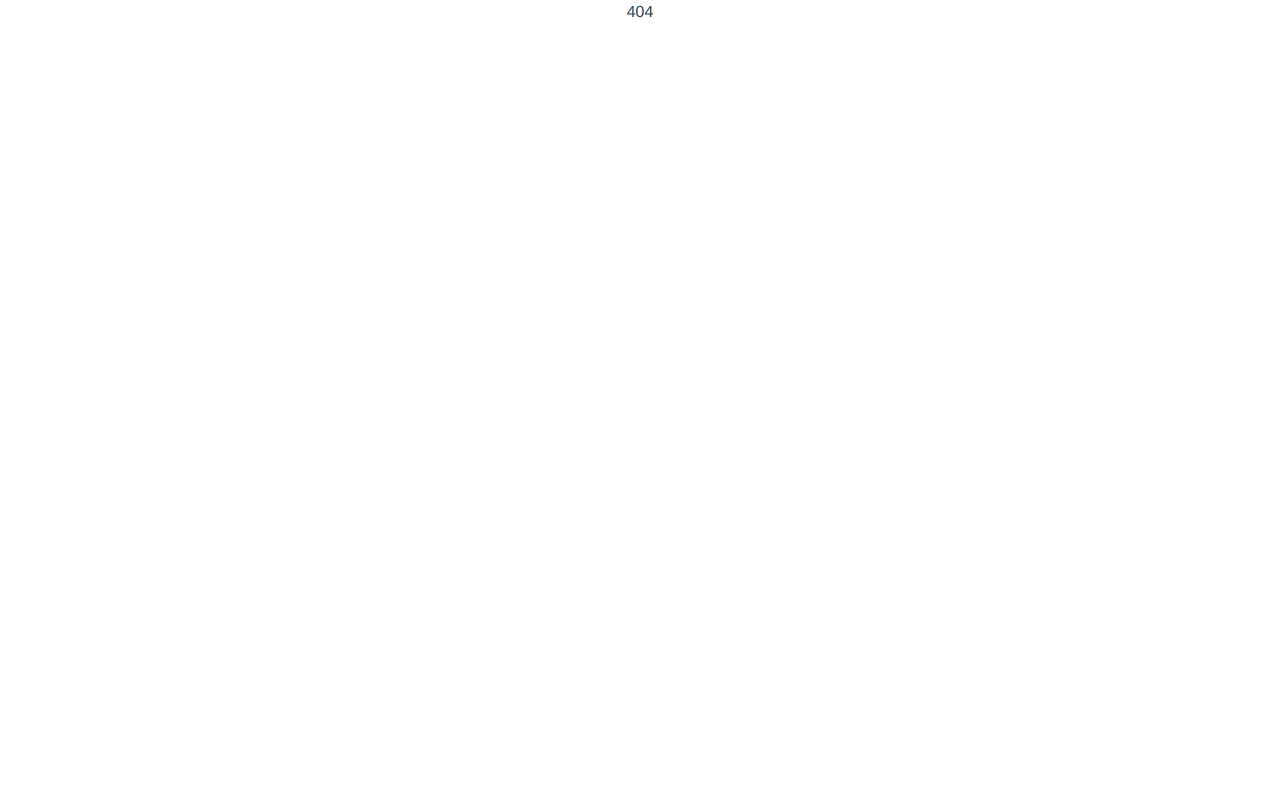
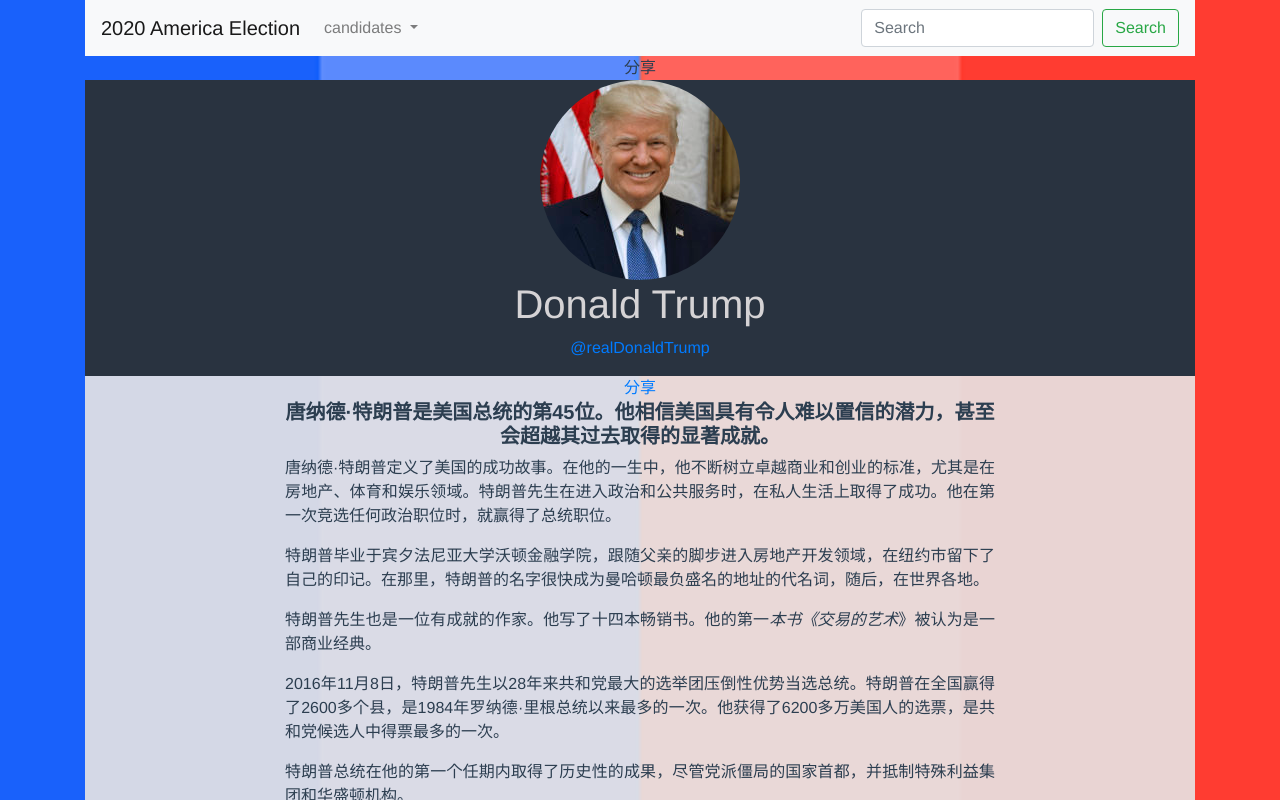
Before and after one commit to 5522MIKE/AmericaElectionWebsite_frontend, a Vue app: page /introduction in a window 1280 px wide. Before the commit this address led to /404. Shown: the top 800 px of the page. Built offline with nearby package versions, Linux system fonts and the light colour scheme.

Commit message:
feat: 新增介绍页面

```diff
--- /dev/null
+++ b/src/components/Introduction.vue
@@ -0,0 +1,61 @@
+<template>
+<div class="bg">
+<div class="container">
+    <!-- 导航栏 -->
+    <nav class="navbar navbar-expand-lg navbar-light bg-light">
+    <a class="navbar-brand" href="#">2020 America Election</a>
+    <button class="navbar-toggler" type="button" data-toggle="collapse" data-target="#navbarSupportedContent" aria-controls="navbarSupportedContent" aria-expanded="false" aria-label="Toggle navigation">
+        <span class="navbar-toggler-icon"></span>
+    </button>
+    <div class="collapse navbar-collapse" id="navbarSupportedContent">
+        <ul class="navbar-nav mr-auto">
+            <li class="nav-item dropdown">
+                <a class="nav-link dropdown-toggle" href="#" id="navbarDropdown" role="button" data-toggle="dropdown" aria-haspopup="true" aria-expanded="false">
+                candidates
+                </a>
+                <div class="dropdown-menu" aria-labelledby="navbarDropdown">
+                <a class="dropdown-item" href="#">川建国</a>
+                <a class="dropdown-item" href="#">乔振华</a>
+                <div class="dropdown-divider"></div>
+                <a class="dropdown-item" href="#">其他</a>
+                </div>
+            </li>
+        </ul>
+        <form class="form-inline my-2 my-lg-0">
+            <input class="form-control mr-sm-2" type="search" placeholder="Search" aria-label="Search">
+            <button class="btn btn-outline-success my-2 my-sm-0" type="submit">Search</button>
+        </form>
+    </div>
+    </nav>
+    <div>
+        <trump></trump>
+    </div>
+    <!-- 脚注 -->
+    <div>
+        <footer class="mastfoot mt-auto">
+            <div class="inner">
+                <p>© 2020-2021 </p>
+            </div>
+        </footer>
+    </div>
+</div>
+</div>
+</template>
+
+<script>
+import Trump from './Trump.vue'
+export default {
+components: { Trump },
+
+}
+</script>
+
+<style>
+.bg {
+    background-image:url('../assets/bg4.png');
+    background-repeat:no-repeat;
+    background-size: 100%;
+    background-attachment:fixed;
+    background-position:center;
+}
+</style>
--- a/src/components/Main.vue
+++ b/src/components/Main.vue
@@ -14,10 +14,10 @@
                 candidates
                 </a>
                 <div class="dropdown-menu" aria-labelledby="navbarDropdown">
-                <a class="dropdown-item" href="#">川建国</a>
-                <a class="dropdown-item" href="#">乔振华</a>
+                <a class="dropdown-item" href="/introduction">川建国</a>
+                <a class="dropdown-item" href="/introduction">乔振华</a>
                 <div class="dropdown-divider"></div>
-                <a class="dropdown-item" href="#">其他</a>
+                <a class="dropdown-item" href="/introduction">其他</a>
                 </div>
             </li>
         </ul>
--- /dev/null
+++ b/src/components/Trump.vue
@@ -0,0 +1,64 @@
+<template>
+<span class="glyphicon glyphicon-paperclip"></span>分享
+    <div class="container">
+
+        <div class="row header">
+            <div class="col-md-12">
+                <div>
+                    <img src="../assets/President-Trump-Official-Portrait-200x200.jpg" alt="" class="rounded-circle">
+                </div>
+                <div>
+                    <h1 class="h1">Donald Trump</h1>
+                    <p>
+                        <a class="link" href="https://twitter.com/realDonaldTrump" target="_blank" rel="noopener noreferrer" aria-label="在新窗口中打开">@realDonaldTrump</a>
+                    </p>
+                </div>
+            </div>
+        </div>
+        <div class="row main">
+            <div class="col-md-12">
+                <a href="https://www.whitehouse.gov/people/donald-j-trump/" target="_blank" rel="noopener noreferrer" aria-label="在新窗口中打开">
+                    <span class="glyphicon glyphicon-paperclip"></span>分享
+                </a>
+            </div>
+        </div>
+        <div class="row main">
+            <div class="col-md-2">
+            </div>
+            <div class="col-md-8 my_text">
+                <h5>
+                    <strong>
+                        唐纳德·特朗普是美国总统的第45位。他相信美国具有令人难以置信的潜力，甚至会超越其过去取得的显著成就。
+                    </strong>
+                </h5>
+                <p class="text-justify">唐纳德·特朗普定义了美国的成功故事。在他的一生中，他不断树立卓越商业和创业的标准，尤其是在房地产、体育和娱乐领域。特朗普先生在进入政治和公共服务时，在私人生活上取得了成功。他在第一次竞选任何政治职位时，就赢得了总统职位。</p>
+                <p class="text-justify">特朗普毕业于宾夕法尼亚大学沃顿金融学院，跟随父亲的脚步进入房地产开发领域，在纽约市留下了自己的印记。在那里，特朗普的名字很快成为曼哈顿最负盛名的地址的代名词，随后，在世界各地。</p>
+                <p class="text-justify">特朗普先生也是一位有成就的作家。他写了十四本畅销书。他的第一<em _istranslated="1">本书《交易的艺术</em>》被认为是一部商业经典。</p>
+                <p class="text-justify">2016年11月8日，特朗普先生以28年来共和党最大的选举团压倒性优势当选总统。特朗普在全国赢得了2600多个县，是1984年罗纳德·里根总统以来最多的一次。他获得了6200多万美国人的选票，是共和党候选人中得票最多的一次。</p>
+                <p class="text-justify">特朗普总统在他的第一个任期内取得了历史性的成果，尽管党派僵局的国家首都，并抵制特殊利益集团和华盛顿机构。</p>
+                <p class="text-justify">他通过了创纪录的减税和法规削减，实现了能源独立，用美国-墨西哥-加拿大协议取代了北美自由贸易协定，投资2万亿美元彻底重建军队，发动了太空部队，消灭了ISIS哈里发，实现了中东和平的重大突破，通过了半个世纪以来最重要的退伍军人事务改革，确认了250多名联邦法官，包括2名最高法院法官， 签署了两党刑事司法改革， 降低药品价格， 保护医疗保险和社会保障， 并保护了我们国家的边界。</p>
+                <p class="text-justify">为了战胜COVID-19全球大流行，特朗普总统发起了自二战以来最伟大的全国动员。特朗普政府颁布了美国历史上最大的一揽子财政救济计划，创建了世界上最先进的测试系统，开发了有效的医疗方法，挽救了数百万人的生命，并启动了"扭曲速度行动"，以在创纪录的时间提供疫苗并击败病毒。</p>
+            </div>
+            <div class="col-md-2"></div>
+        </div>
+    </div>
+</template>
+
+<script>
+export default {
+
+}
+</script>
+
+<style scope>
+.header{
+    background-color:#293340;
+}
+.h1{
+    color: #e7e4e4e8;
+}
+.main{
+    background-color: #e7e4e4e8;
+
+}
+</style>
```
Also changed, not shown: src/router/index.js (+10 -0 lines), src/assets/President-Trump-Official-Portrait-200x200.jpg (added).
